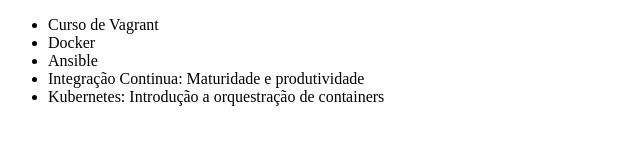
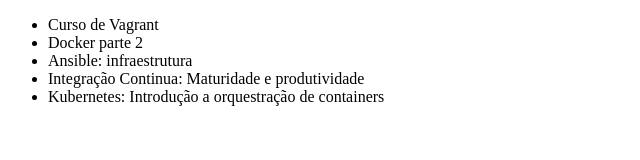
Before and after one commit to parisivitor/alura-test-github, a plain HTML site: page index.html in a window 1280 px wide. Shown: the whole page, without its empty margins (0-640 px from the left). Drawn offline with Linux system fonts and the light colour scheme.

Commit message:
Atualizzado Ansible com stash

```diff
--- a/index.html
+++ b/index.html
@@ -7,8 +7,8 @@
 <body>
     <ul>
         <li>Curso de Vagrant</li>
-        <li>Docker</li>
-        <li>Ansible</li>
+        <li>Docker parte 2</li>
+        <li>Ansible: infraestrutura</li>
         <li>Integração Continua: Maturidade e produtividade</li>
 		<li>Kubernetes: Introdução a orquestração de containers</li>
     </ul>
```
